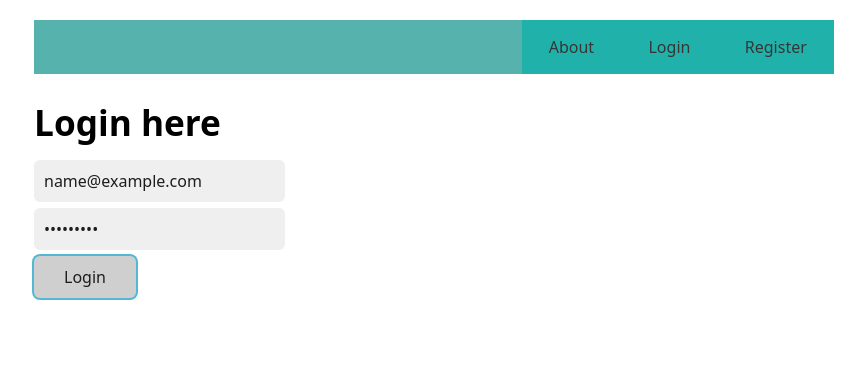
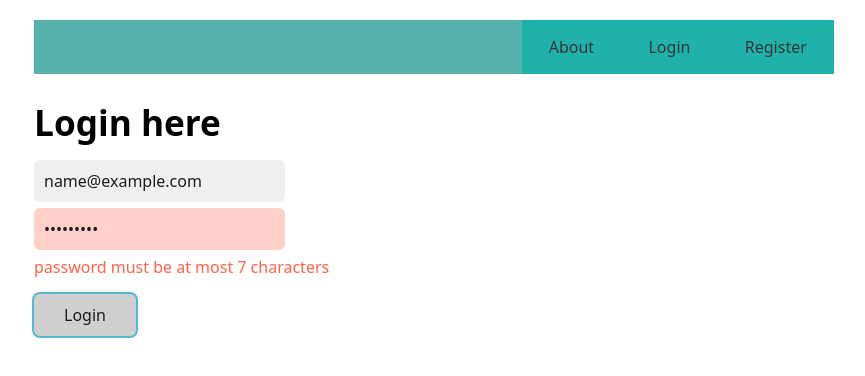
Before and after one commit to Stasysj/type8-react-11-formik-customHook-authIntro, a React (Create React App) app: page /login in a window 1280 px wide. Both pictures are taken after typing "name@example.com", "Sample123" into the empty fields and a click on the button "Login". Shown: the top 376 px of the page, without its empty margins (206-1071 px from the left). Built offline with nearby package versions, Linux system fonts and the light colour scheme.

Commit message:
yup validation, all errros

```diff
--- a/package.json
+++ b/package.json
@@ -13,7 +13,8 @@
     "react-router": "^5.3.3",
     "react-router-dom": "^5.3.3",
     "react-scripts": "5.0.1",
-    "web-vitals": "^2.1.4"
+    "web-vitals": "^2.1.4",
+    "yup": "^0.32.11"
   },
   "scripts": {
     "start": "react-scripts start",
--- a/src/components/LoginForm/LoginForm.jsx
+++ b/src/components/LoginForm/LoginForm.jsx
@@ -1,4 +1,6 @@
+import css from './LoginForm.module.css';
 import { useFormik } from 'formik';
+import * as Yup from 'yup';
 
 const initValues = {
   email: '',
@@ -7,11 +9,21 @@ const initValues = {
 function LoginForm() {
   const formik = useFormik({
     initialValues: initValues,
+    validationSchema: Yup.object({
+      email: Yup.string()
+        .email('Patikrinkite savo email')
+        .required(),
+      password: Yup.string()
+        .min(4, 'Maziausiai 4 simboliai')
+        .max(7)
+        .required(),
+    }),
     onSubmit: (values) => {
       console.log('submiting values ===', values);
     },
   });
 
+  console.log('formik.errors ===', formik.errors);
   // console.log('formik.values ===', formik.values);
 
   return (
@@ -19,17 +31,21 @@ function LoginForm() {
       <input
         onChange={formik.handleChange}
         value={formik.values.email}
+        className={formik.errors.email ? css.errorInput : ''}
         name='email'
         type='text'
         placeholder='Your email'
       />
+      {formik.errors.email && <p className={css.errorMsg}>{formik.errors.email}</p>}
       <input
         onChange={formik.handleChange}
         value={formik.values.password}
+        className={formik.errors.password ? css.errorInput : ''}
         name='password'
         type='password'
         placeholder='Your password'
       />
+      {formik.errors.password && <p className={css.errorMsg}>{formik.errors.password}</p>}
       <button type='submit'>Login</button>
     </form>
   );
--- /dev/null
+++ b/src/components/LoginForm/LoginForm.module.css
@@ -0,0 +1,9 @@
+.errorMsg {
+  margin-top: 0;
+  color: tomato;
+}
+
+.errorInput {
+  border-color: tomato;
+  background-color: rgb(255, 208, 199);
+}
```
Also changed, not shown: 1 other file (tests, documents, lock files or other folders).
